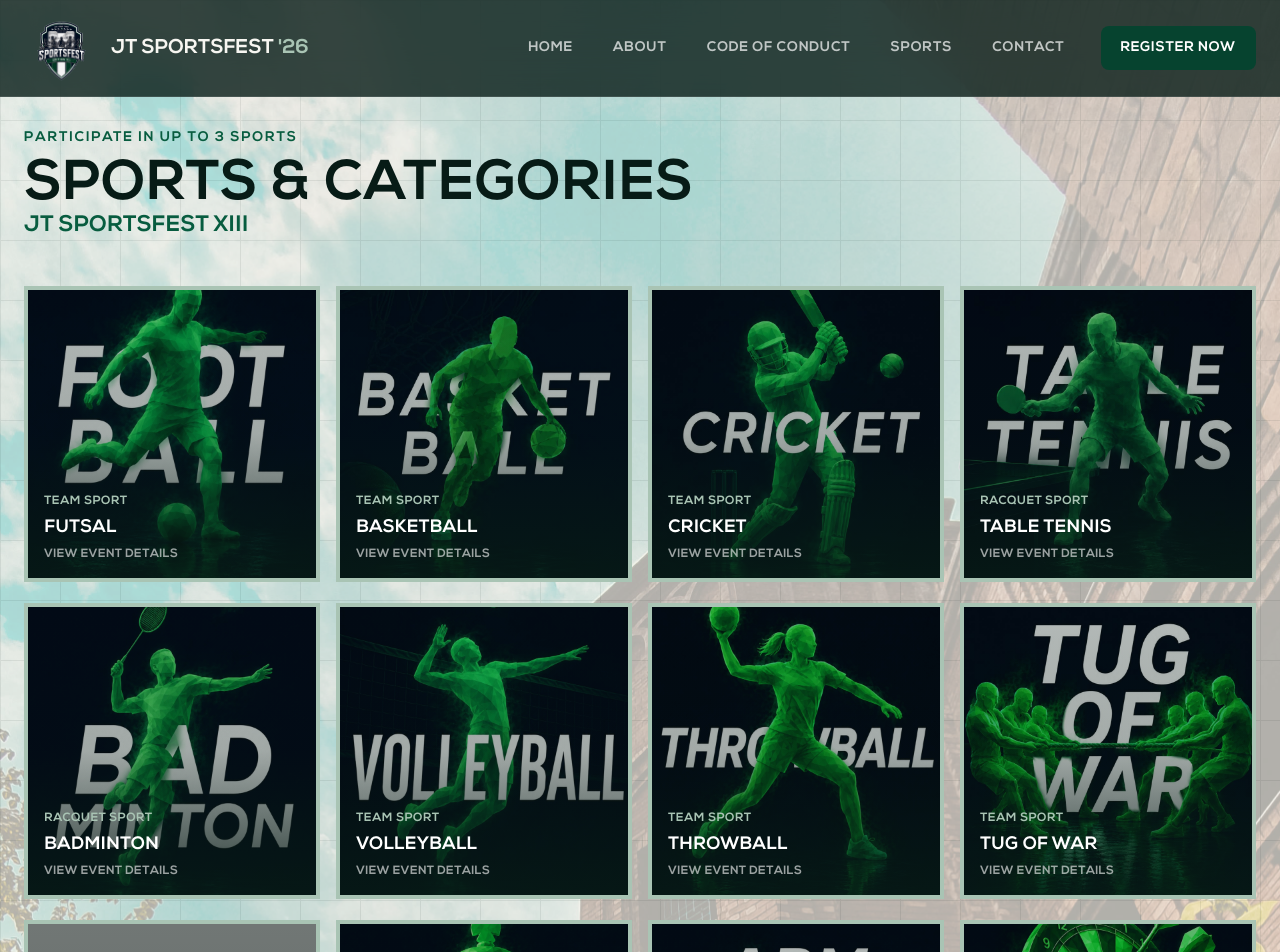
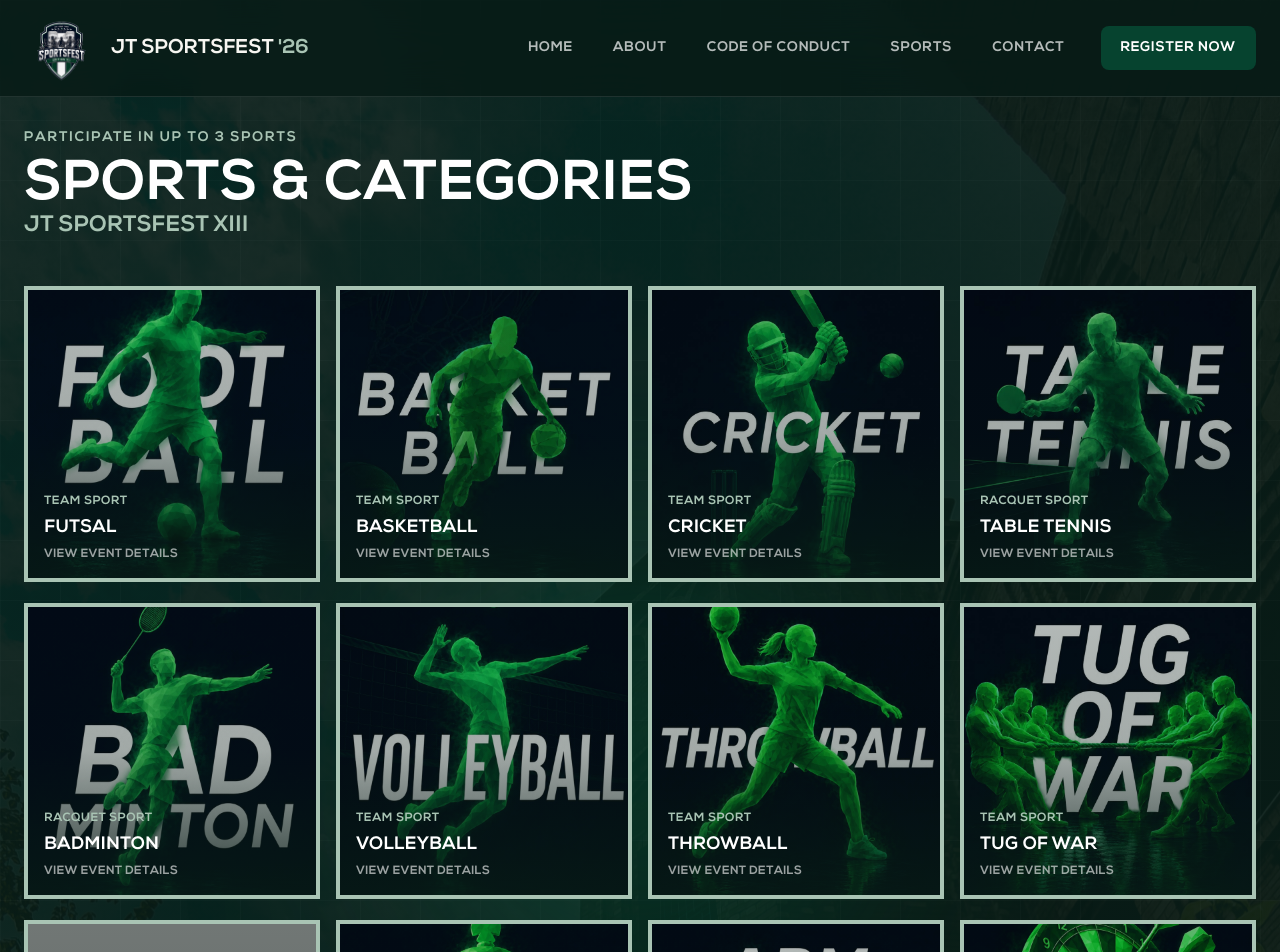
Before and after one commit to ahmad-56/jtsportsfest26, a Next.js app in the folder jt-sportsfest/: page /sports in a window 1280 px wide. Shown: the top 952 px of the page. Built offline with nearby package versions, Linux system fonts and the light colour scheme; grey boxes are pictures that could not be loaded.

Commit message:
sports page background updated to match website's theme

```diff
--- a/jt-sportsfest/src/app/sports/page.tsx
+++ b/jt-sportsfest/src/app/sports/page.tsx
@@ -40,39 +40,45 @@ export default function SportsGrid() {
       <Header />
       <section
         id="sports"
-        className="relative overflow-hidden bg-[#f4f2eb] pb-20 pt-28 text-[#071b16] sm:pt-32 md:py-32"
+        className="relative overflow-hidden bg-[#071b16] pb-20 pt-28 text-white sm:pt-32 md:py-32"
       >
         <Image
           src="/images/hero3-sports.jpg"
           alt=""
           fill
           sizes="100vw"
-          className="absolute inset-0 z-0 object-cover opacity-50"
+          className="absolute inset-0 z-0 object-cover opacity-25"
         />
 
-        <div className="absolute inset-0 z-0 bg-[#f4f2eb]/40" />
+        <div className="absolute inset-0 z-0 bg-gradient-to-b from-[#071b16]/65 via-[#071b16]/75 to-[#071b16]" />
+
         <div
           aria-hidden="true"
-          className="pointer-events-none absolute inset-0 opacity-[0.07]"
+          className="pointer-events-none absolute inset-0 z-0 opacity-[0.06]"
           style={{
             backgroundImage:
-              "linear-gradient(#071b16 1px, transparent 1px), linear-gradient(90deg, #071b16 1px, transparent 1px)",
+              "linear-gradient(rgba(255,255,255,0.3) 1px, transparent 1px), linear-gradient(90deg, rgba(255,255,255,0.3) 1px, transparent 1px)",
             backgroundSize: "60px 60px",
           }}
+        />
+
+        <div
+          aria-hidden="true"
+          className="pointer-events-none absolute left-1/2 top-1/3 z-0 h-72 w-72 -translate-x-1/2 -translate-y-1/2 rounded-full bg-[#075c3f]/35 blur-[110px] sm:h-[30rem] sm:w-[30rem]"
         />
 
         <div className="relative mx-auto max-w-7xl px-6">
           <Reveal>
             <div className="flex flex-col lg:flex-row lg:items-end lg:justify-between lg:gap-6">
               <div className="w-full">
-                <p className="text-xs font-bold uppercase tracking-[0.12em] text-[#075c3f] sm:text-sm">
+                <p className="text-xs font-bold uppercase tracking-[0.12em] text-[#a9c4b4] sm:text-sm">
                   Participate in up to 3 sports
                 </p>
 
                 <h2 className="mt-3 max-w-5xl text-[clamp(1.6rem,6.5vw,3.2rem)] font-black uppercase leading-[1] sm:text-[clamp(1.8rem,6vw,3.8rem)] md:text-[clamp(2.6rem,4.5vw,4.8rem)] lg:text-[clamp(3.5rem,3.2vw,6rem)]">
                   Sports & categories
 
-                  <span className="block text-[clamp(1.05rem,3.5vw,1.4rem)] text-[#075c3f]">
+                  <span className="block text-[clamp(1.05rem,3.5vw,1.4rem)] text-[#a9c4b4]">
                     JT SportsFest XIII
                   </span>
                 </h2>
```
